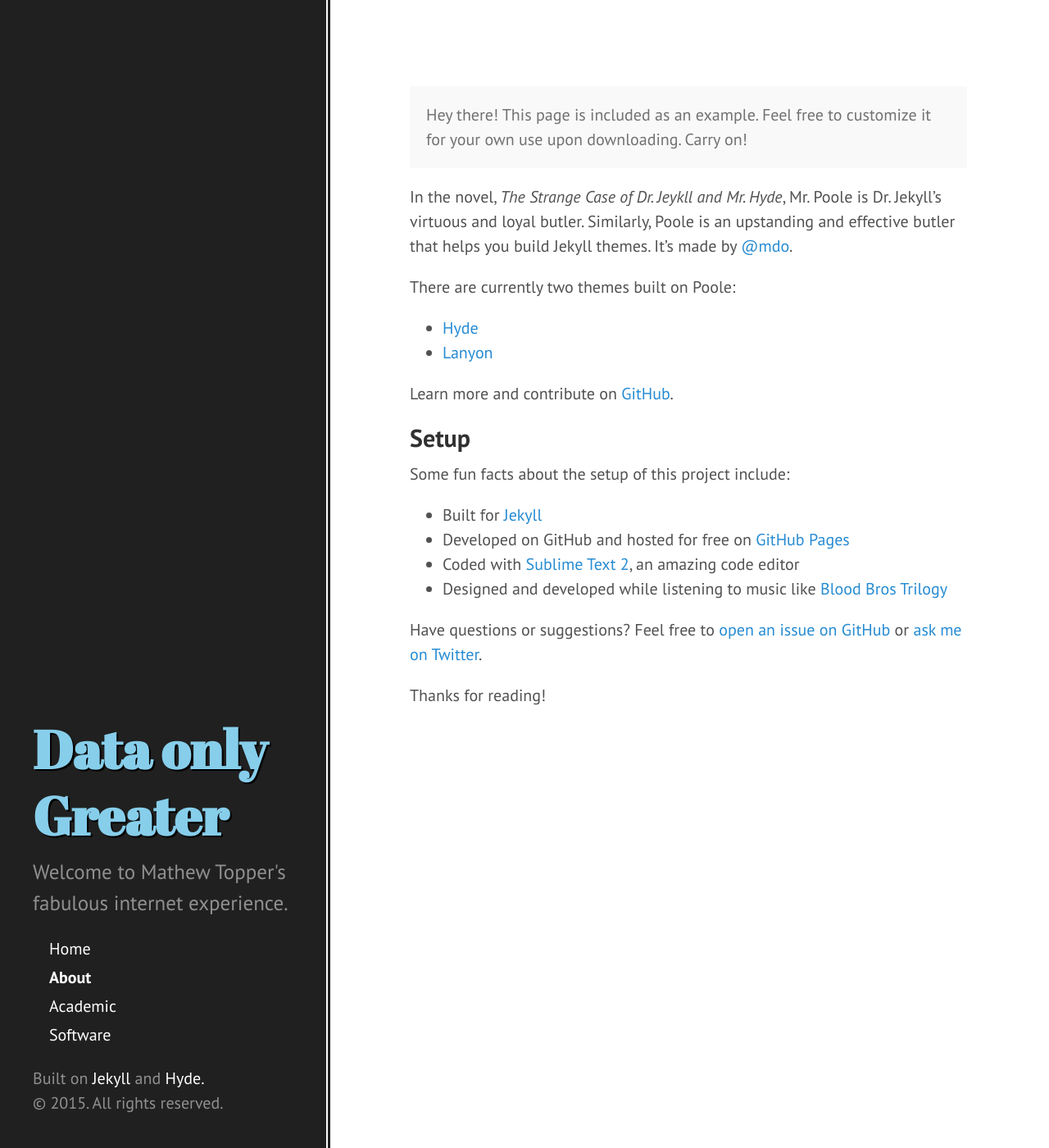
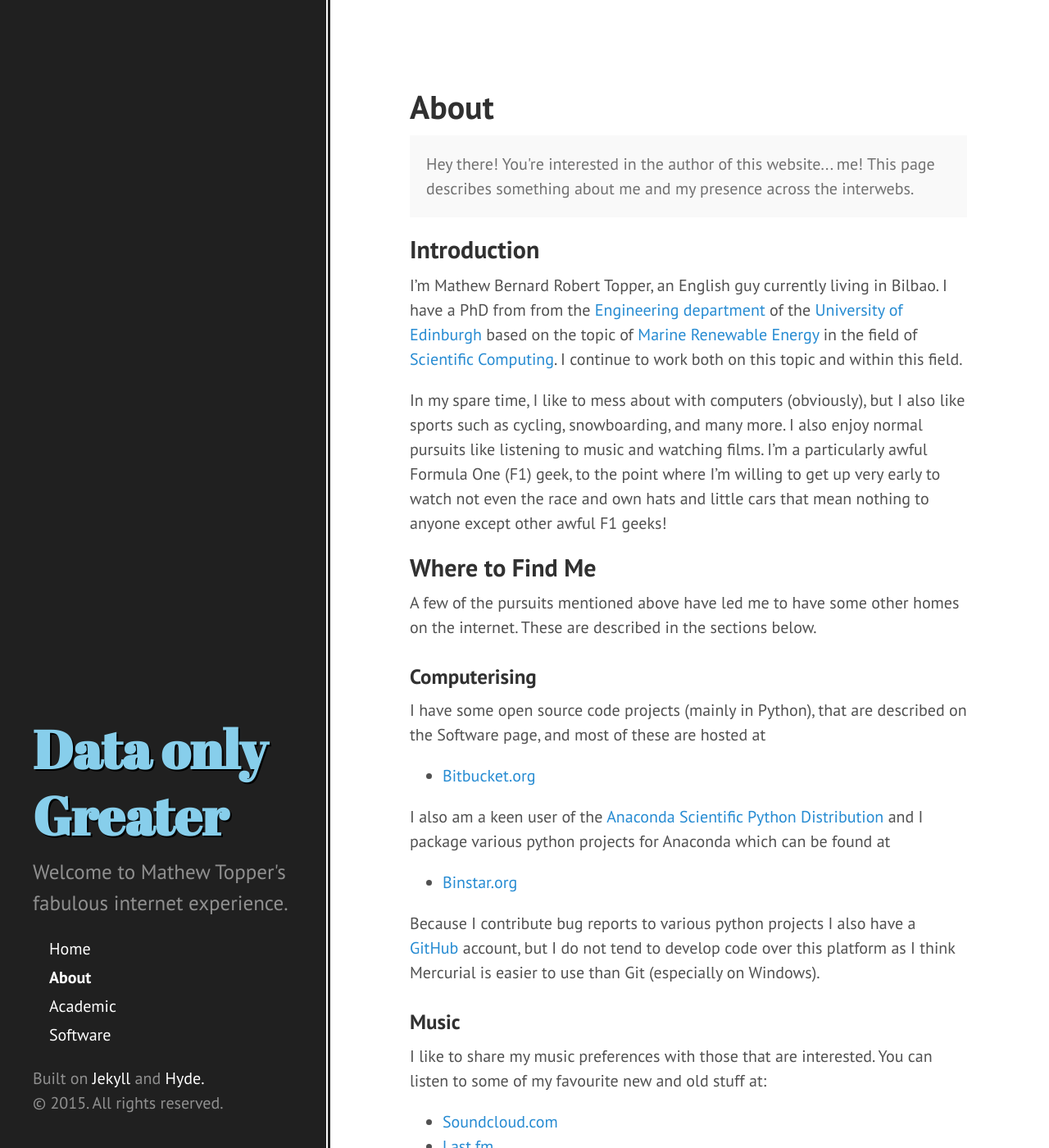
Before and after one commit to H0R5E/data-only-greater, a Jekyll site: the page built from about.md, in a window 1280 px wide and 1400 px high. Shown: the whole window at 82% size. Built offline with Jekyll 4.4.1, drawn with Linux system fonts in a browser that asks for light colours; Markdown is read by kramdown in place of the engine named in the settings; some of the changed text lies outside the part shown.

Commit message:
Added an about page and ported some more posts from marinenergyresearcher

```diff
--- /dev/null
+++ b/_layouts/simple.html
@@ -0,0 +1,7 @@
+---
+layout: default
+---
+
+<h1 class="page-title">{{ page.title }}</h1>
+
+{{ content }}
--- a/about.md
+++ b/about.md
@@ -1,30 +1,73 @@
 ---
-layout: default
+layout: simple
 title: About
 ---
 
 <p class="message">
-  Hey there! This page is included as an example. Feel free to customize it for your own use upon downloading. Carry on!
+  Hey there! You're interested in the author of this website... me!
+  This page describes something about me and my presence across the interwebs.
 </p>
 
-In the novel, *The Strange Case of Dr. Jeykll and Mr. Hyde*, Mr. Poole is Dr. Jekyll's virtuous and loyal butler. Similarly, Poole is an upstanding and effective butler that helps you build Jekyll themes. It's made by [@mdo](https://twitter.com/mdo).
+## Introduction
 
-There are currently two themes built on Poole:
+I'm Mathew Bernard Robert Topper, an English guy currently living in Bilbao.
+I have a PhD from from the [Engineering department](http://www.eng.ed.ac.uk/)
+of the [University of Edinburgh](http://www.ed.ac.uk/) based on the topic of
+[Marine Renewable Energy](http://en.wikipedia.org/wiki/Marine_energy#Renewable)
+in the field of [Scientific Computing](http://en.wikipedia.org/wiki/Computational_science).
+I continue to work both on this topic and within this field.
 
-* [Hyde](http://hyde.getpoole.com)
-* [Lanyon](http://lanyon.getpoole.com)
+In my spare time, I like to mess about with computers (obviously), but I also
+like sports such as cycling, snowboarding, and many more. I also enjoy normal
+pursuits like listening to music and watching films. I'm a particularly
+awful Formula One (F1) geek, to the point where I'm willing to get up very early to watch
+not even the race and own hats and little cars that mean nothing to anyone
+except other awful F1 geeks!
 
-Learn more and contribute on [GitHub](https://github.com/poole).
+## Where to Find Me
 
-## Setup
+A few of the pursuits mentioned above have led me to have some other homes on the internet.
+These are described in the sections below.
 
-Some fun facts about the setup of this project include:
+### Computerising
 
-* Built for [Jekyll](http://jekyllrb.com)
-* Developed on GitHub and hosted for free on [GitHub Pages](https://pages.github.com)
-* Coded with [Sublime Text 2](http://sublimetext.com), an amazing code editor
-* Designed and developed while listening to music like [Blood Bros Trilogy](https://soundcloud.com/maddecent/sets/blood-bros-series)
+I have some open source code projects (mainly in Python), that are described
+on the Software page, and most of these are hosted at
 
-Have questions or suggestions? Feel free to [open an issue on GitHub](https://github.com/poole/issues/new) or [ask me on Twitter](https://twitter.com/mdo).
+* [Bitbucket.org](https://bitbucket.org/topper)
+
+I also am a keen user of the
+[Anaconda Scientific Python Distribution](https://store.continuum.io/cshop/anaconda/)
+and I package various python projects for Anaconda which can be found at
+
+* [Binstar.org](https://binstar.org/topper)
+
+Because I contribute bug reports to various python projects I also have a
+[GitHub](https://github.com/H0R5E) account, but I do not tend to develop code over
+this platform as I think Mercurial is easier to use than Git (especially on
+Windows).
+
+### Music
+
+I like to share my music preferences with those that are interested. You
+can listen to some of my favourite new and old stuff at:
+
+* [Soundcloud.com](https://soundcloud.com/h0r5e/)
+* [Last.fm](http://www.last.fm/user/H0R5E)
+
+### Formula One
+
+Just a quick plug for [F1Technical.net](http://www.f1technical.net/), where I like
+to be boring with all the other F1 geeks. I'm sure you can work out my user name!
+
+## Contact
+
+If you would like to contact me, why not try my twitter account
+[@H0R5E](https://twitter.com/h0r5e). I am a terrible twitter ignorer, so maybe
+some chat will encourage me to engage with it some more!
+
+## Acknowledgements
+
+Big love to Mum and Lucy Cradden for being so awesome!
 
 Thanks for reading!
```
Also changed, not shown: _posts/2011-01-11-back-in-the-habit.md (added, +18 -0 lines), _posts/2011-01-21-fixing-fifthwave.md (added, +15 -0 lines), _posts/2011-03-21-im-a-doctor.md (added, +17 -0 lines), assets/supergen_front_600x450.png (added).
